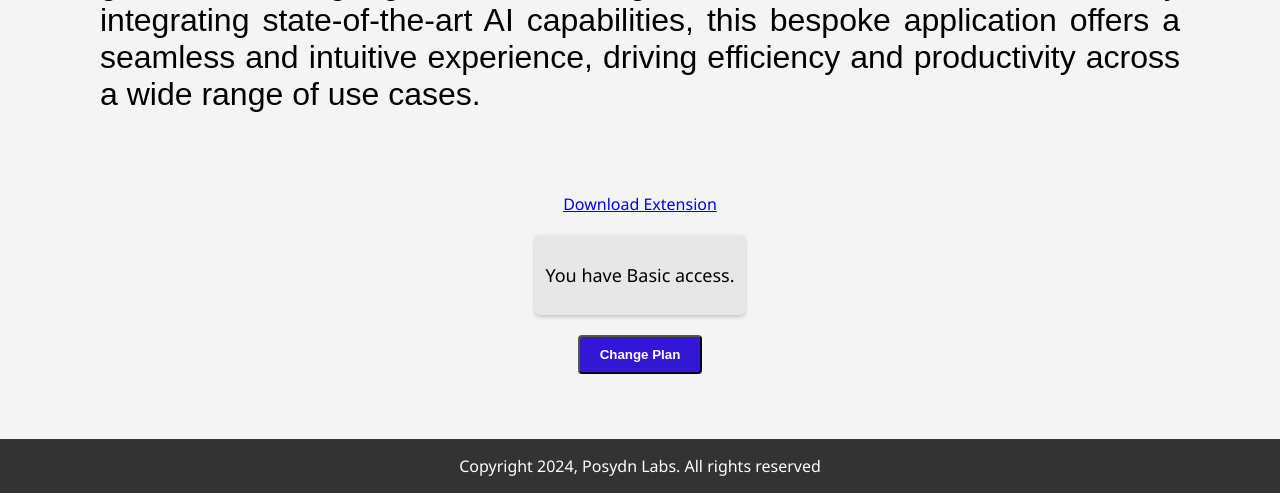
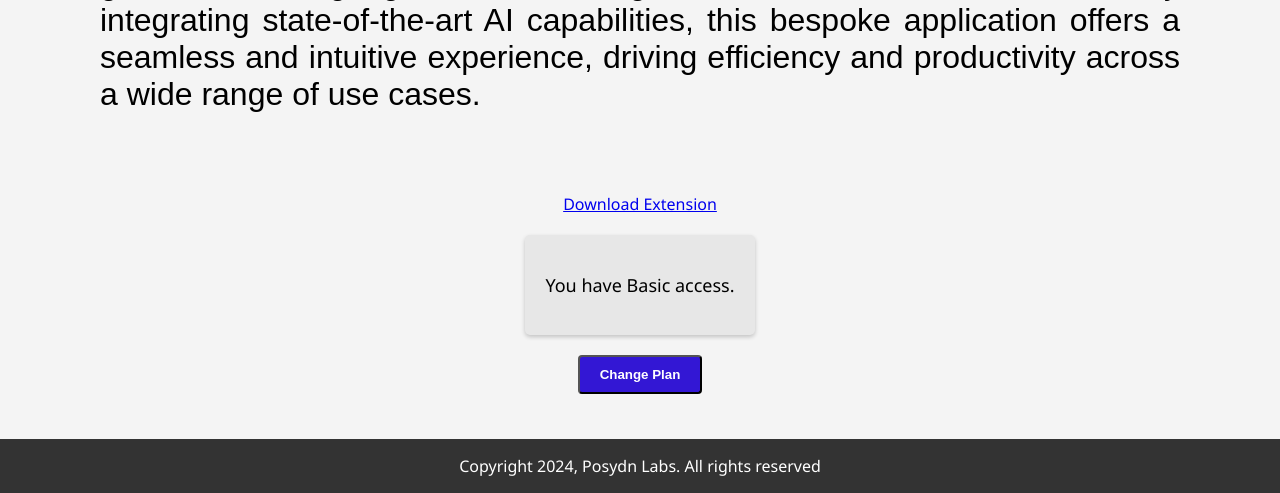
Before and after one commit to kohhash/RBAC, a Flask app: page / in a window 1280 px wide. Shown: the part 307-800 px from the top of the page. Run offline with Flask 2, Linux system fonts and the light colour scheme; the visitor is signed in with stand-in values (Sample User, id 1); data comes from the database, SQL or seed files in the repository; some libraries are stand-ins or nearby versions.

Commit message:
update padding of access-level

```diff
--- a/templates/home.html
+++ b/templates/home.html
@@ -55,7 +55,7 @@
         margin: 20px 0;
         font-size: 18px;
         background: #e7e7e7;
-        padding: 10px;
+        padding: 20px;
         border-radius: 5px;
         box-shadow: 0 2px 4px rgba(0, 0, 0, 0.2);
         display: grid;
```
